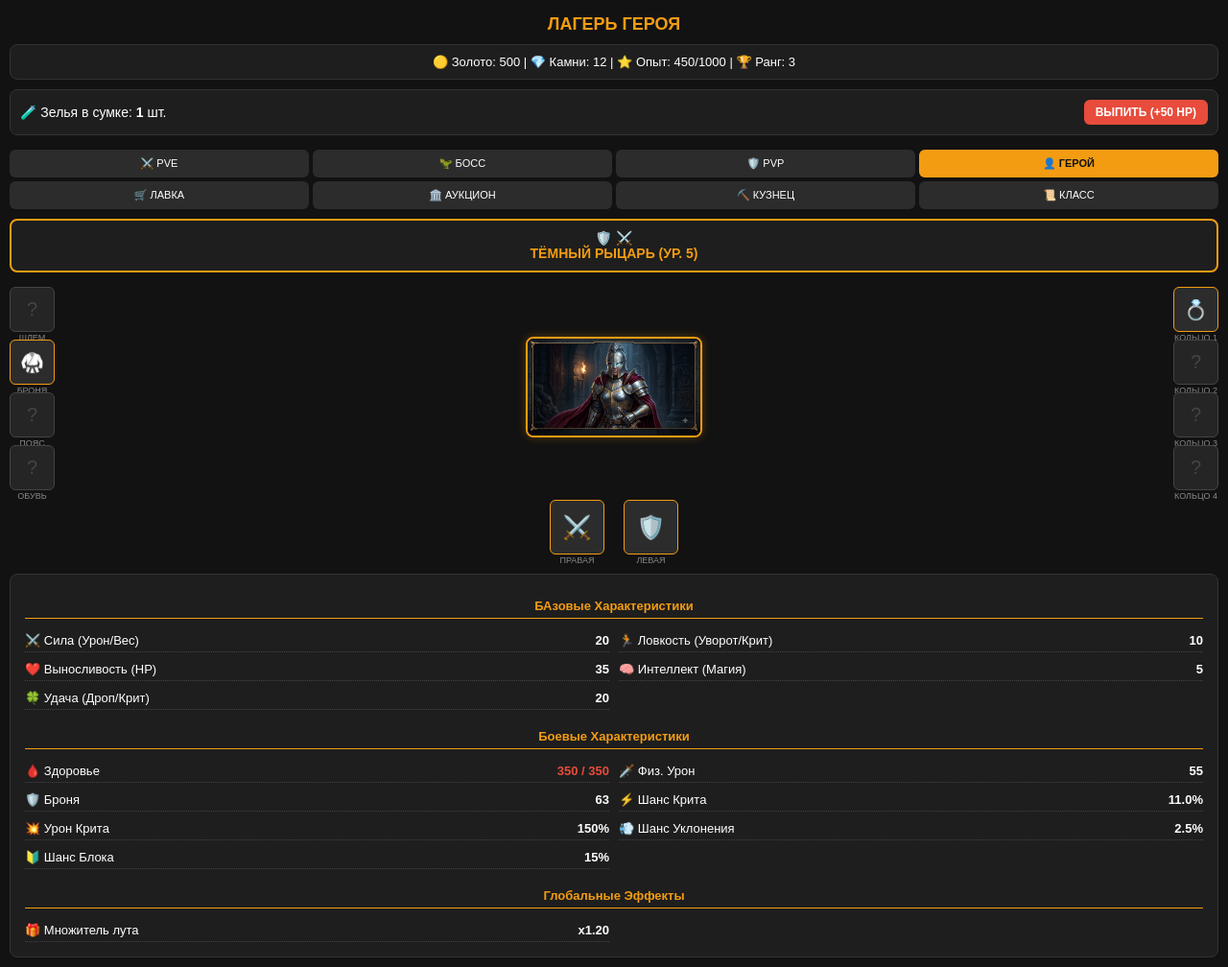
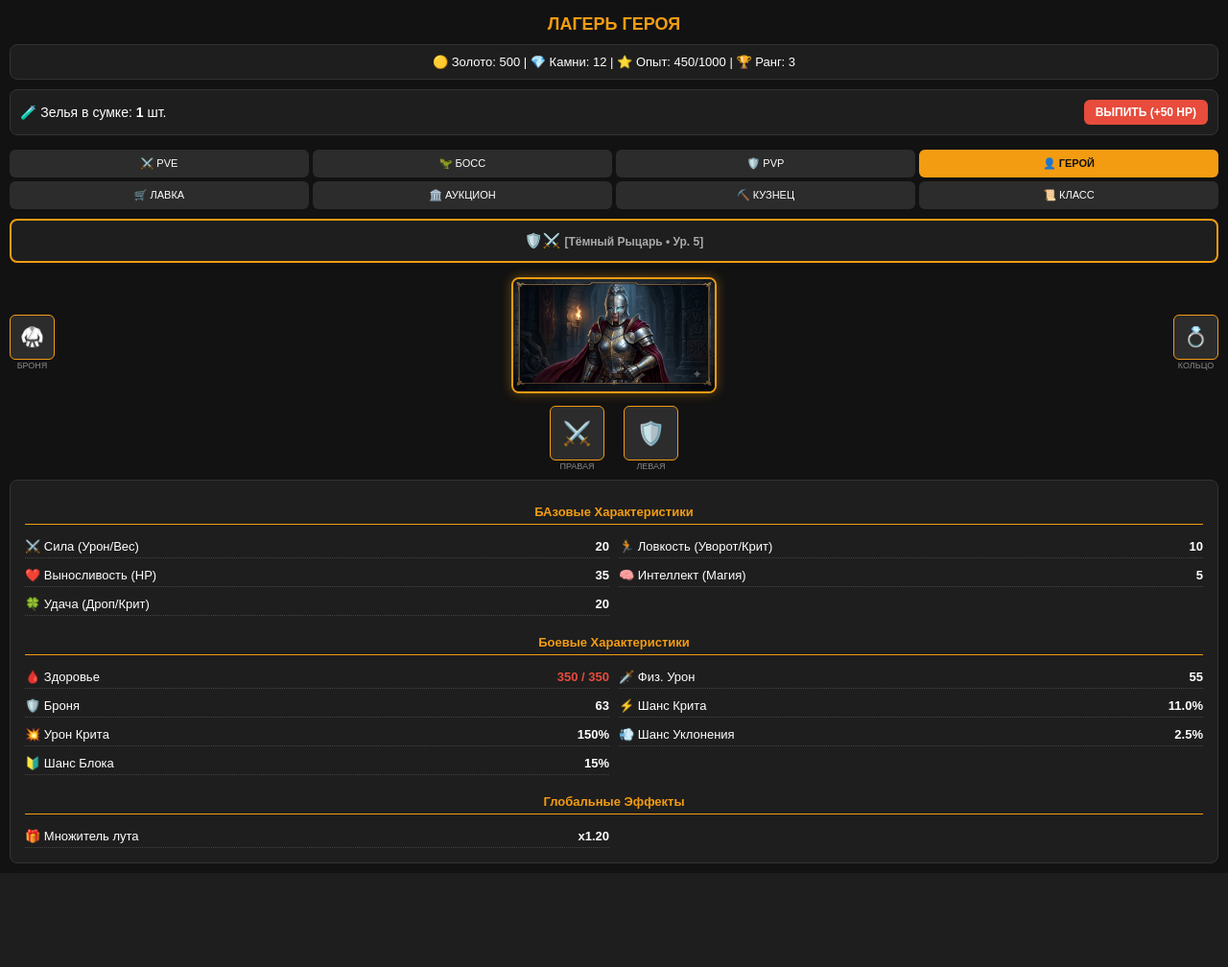
Before and after one commit to eugenepavinskiy-commits/arena-webapp, a Flask app: page / in a window 1280 px wide. Shown: the whole page at 96% size. After the commit the page ends 900 px from the top, so only its background shows below. Run offline with Flask 3, Linux system fonts and the light colour scheme; some libraries are stand-ins or nearby versions.

Commit message:
Update game.html

```diff
--- a/templates/game.html
+++ b/templates/game.html
@@ -51,13 +51,12 @@
             background: #1e1e1e;
             border: 2px solid #f39c12;
             border-radius: 8px;
-            padding: 10px;
+            padding: 12px;
             text-align: center;
             margin-bottom: 15px;
             color: #f39c12;
             font-weight: bold;
-            font-size: 14px;
-            text-transform: uppercase;
+            font-size: 15px;
         }
 
         /* Визуализация Героя */
@@ -84,6 +83,10 @@
             font-size: 20px;
             position: relative;
         }
+        /* Если вещь не надета — скрываем слот */
+        .equip-slot.empty {
+            display: none;
+        }
         .equip-slot.filled {
             border-color: #f39c12;
             background: #2c2c2c;
@@ -99,14 +102,15 @@
         .hero-avatar-box {
             flex-grow: 1;
             text-align: center;
-            padding: 0 10px;
+            padding: 0 5px;
         }
         .hero-avatar {
             width: 100%;
-            max-width: 180px;
+            max-width: 210px; /* Увеличено */
+            height: auto;
             border-radius: 8px;
             border: 2px solid #f39c12;
-            box-shadow: 0 0 10px rgba(243, 156, 18, 0.3);
+            box-shadow: 0 0 12px rgba(243, 156, 18, 0.4);
         }
         .weapons-row {
             display: flex;
@@ -177,13 +181,11 @@
         🟡 Золото: 500 | 💎 Камни: 12 | ⭐ Опыт: 450/1000 | 🏆 Ранг: 3
     </div>
 
-    <!-- Интерактивная панель зелий -->
     <div class="potion-bar">
         <span>🧪 Зелья в сумке: <b id="potion-count">1</b> шт.</span>
         <button class="potion-btn" onclick="drinkPotion()">ВЫПИТЬ (+50 HP)</button>
     </div>
 
-    <!-- Навигация с кликабельными кнопками -->
     <div class="nav-grid">
         <button class="nav-btn" onclick="openSection('PVE')">⚔️ PVE</button>
         <button class="nav-btn" onclick="openSection('БОСС')">🦖 БОСС</button>
@@ -195,12 +197,11 @@
         <button class="nav-btn" onclick="openSection('КЛАСС')">📜 КЛАСС</button>
     </div>
 
-    <!-- Название класса генерируется скриптом -->
+    <!-- Понятный баннер с иконкой, классом и ником -->
     <div class="class-banner" id="ui-class-name">
-        ЗАГРУЗКА КЛАССА...
+        ЗАГРУЗКА...
     </div>
 
-    <!-- Центральный блок: Экипировка и Аватар -->
     <div class="hero-layout">
         <!-- Левая колонка (Броня) -->
         <div class="equip-col">
@@ -210,7 +211,7 @@
             <div class="equip-slot" id="slot-boots"><span class="slot-label">ОБУВЬ</span></div>
         </div>
 
-        <!-- Аватар по центру -->
+        <!-- Увеличенный аватар по центру -->
         <div class="hero-avatar-box">
             <img src="{{ url_for('static', filename='1784660262211.png') }}" alt="Герой" class="hero-avatar">
         </div>
@@ -230,31 +231,27 @@
         <div class="equip-slot" id="slot-weapon2" style="width: 55px; height: 55px; font-size: 24px;"><span class="slot-label">ЛЕВАЯ</span></div>
     </div>
 
-    <!-- Детальная панель характеристик -->
     <div class="stats-panel">
-        <div class="stats-grid" id="ui-stats-grid">
-            <!-- Заполняется JavaScript'ом -->
-        </div>
+        <div class="stats-grid" id="ui-stats-grid"></div>
     </div>
 
     <script>
         const tg = window.Telegram.WebApp;
         tg.expand();
 
-        // 1. БАЗА КЛАССОВ И САБКЛАССОВ
+        // Данные персонажа и классов с четкими иконками
         const CLASSES = {
-            knight: { name: "Рыцарь", armorMult: 1.15, critDmgMult: 1.5, dodgeMult: 1.0 },
-            berserk: { name: "Берсерк", armorMult: 0.9, critDmgMult: 1.8, dodgeMult: 1.0 },
-            shadow: { name: "Тень", armorMult: 1.0, critDmgMult: 2.0, dodgeMult: 1.2 }
+            knight: { name: "Рыцарь", icon: "🛡️⚔️", armorMult: 1.15, critDmgMult: 1.5, dodgeMult: 1.0 },
+            berserk: { name: "Берсерк", icon: "🪓🔥", armorMult: 0.9, critDmgMult: 1.8, dodgeMult: 1.0 },
+            shadow: { name: "Тень", icon: "🗡️🌑", armorMult: 1.0, critDmgMult: 2.0, dodgeMult: 1.2 }
         };
 
         const SUBCLASSES = {
-            none: { name: "", bonus: null },
-            dark_knight: { name: "Тёмный Рыцарь", bonus: "Вампиризм 5%" },
-            juggernaut: { name: "Джаггернаут", bonus: "+10% Урона Двуручным" }
+            none: { name: "" },
+            dark_knight: { name: "Тёмный Рыцарь" },
+            juggernaut: { name: "Джаггернаут" }
         };
 
-        // 2. БАЗА ПРЕДМЕТОВ
         const ITEMS_DB = {
             "sword_01": { id: "sword_01", name: "Стальной Меч", type: "weapon1", icon: "⚔️", stats: { atk: 15, str: 2 } },
             "shield_01": { id: "shield_01", name: "Тяжелый Щит", type: "weapon2", icon: "🛡️", stats: { armor: 20, blockChance: 15, end: 5 } },
@@ -262,21 +259,15 @@
             "armor_01": { id: "armor_01", name: "Латный Доспех", type: "chest", icon: "🥋", stats: { armor: 35, end: 10, str: 3 } }
         };
 
-        // 3. СОСТОЯНИЕ ГЕРОЯ
         let hero = {
+            name: "Гладиатор",
             level: 5,
             baseClass: "knight",
             subClass: "dark_knight",
             hp: 350,
             maxHp: 350,
             potions: 1,
-            baseStats: {
-                str: 15, // Сила
-                agi: 10, // Ловкость
-                end: 20, // Выносливость
-                int: 5,  // Интеллект
-                luk: 5   // Удача
-            },
+            baseStats: { str: 15, agi: 10, end: 20, int: 5, luk: 5 },
             equipment: {
                 head: null,
                 chest: ITEMS_DB["armor_01"],
@@ -285,28 +276,21 @@
                 weapon1: ITEMS_DB["sword_01"],
                 weapon2: ITEMS_DB["shield_01"],
                 ring1: ITEMS_DB["ring_luck"],
-                ring2: null,
-                ring3: null,
-                ring4: null
+                ring2: null, ring3: null, ring4: null
             },
             finalStats: {}
         };
 
-        // 4. ДВИЖОК РАСЧЕТА ХАРАКТЕРИСТИК
+        // Если передан ник от Телеграма, подставим его
+        if (tg.initDataUnsafe && tg.initDataUnsafe.user) {
+            hero.name = tg.initDataUnsafe.user.first_name || "Гладиатор";
+        }
+
         function calculateStats() {
             let total = {
-                str: hero.baseStats.str,
-                agi: hero.baseStats.agi,
-                end: hero.baseStats.end,
-                int: hero.baseStats.int,
-                luk: hero.baseStats.luk,
-                armor: 0,
-                atk: 0,
-                critChance: 5,
-                critDmg: 150,
-                dodge: 0,
-                blockChance: 0,
-                armorPen: 0
+                str: hero.baseStats.str, agi: hero.baseStats.agi, end: hero.baseStats.end,
+                int: hero.baseStats.int, luk: hero.baseStats.luk,
+                armor: 0, atk: 0, critChance: 5, critDmg: 150, dodge: 0, blockChance: 0
             };
 
             for (let key in hero.equipment) {
@@ -337,39 +321,41 @@
 
             hero.maxHp = hp;
             hero.finalStats = {
-                hp: hp,
-                damage: damage,
-                armor: total.armor,
-                critChance: total.critChance.toFixed(1),
-                critDmg: total.critDmg,
-                dodge: total.dodge.toFixed(1),
-                blockChance: total.blockChance,
+                hp: hp, damage: damage, armor: total.armor,
+                critChance: total.critChance.toFixed(1), critDmg: total.critDmg,
+                dodge: total.dodge.toFixed(1), blockChance: total.blockChance,
                 dropMult: dropMultiplier.toFixed(2),
                 str: total.str, agi: total.agi, end: total.end, int: total.int, luk: total.luk
             };
         }
 
-        // 5. ОБНОВЛЕНИЕ ИНТЕРФЕЙСА
         function updateUI() {
-            let clsName = CLASSES[hero.baseClass].name;
+            let cls = CLASSES[hero.baseClass];
             let subName = SUBCLASSES[hero.subClass].name;
-            document.getElementById("ui-class-name").innerHTML = `🛡️ ⚔️<br>${subName ? subName : clsName} (Ур. ${hero.level})`;
+            let classTitle = subName ? subName : cls.name;
 
+            // Красивый баннер: Иконка + Ник + Класс + Уровень
+            document.getElementById("ui-class-name").innerHTML =
+                `${cls.icon} ${hero.name} <span style="font-size:12px; color:#aaa;">[${classTitle} • Ур. ${hero.level}]</span>`;
+
+            // Логика скрытия пустых слотов экипировки
             const slots = ["head", "chest", "belt", "boots", "weapon1", "weapon2", "ring1", "ring2", "ring3", "ring4"];
             slots.forEach(slot => {
                 let el = document.getElementById("slot-" + slot);
                 if (el) {
                     if (hero.equipment[slot]) {
                         el.innerHTML = `${hero.equipment[slot].icon}<span class="slot-label">${getSlotName(slot)}</span>`;
+                        el.classList.remove("empty");
                         el.classList.add("filled");
                     } else {
-                        el.innerHTML = `<span style="color:#444;">?</span><span class="slot-label">${getSlotName(slot)}</span>`;
+                        // Если вещь не надета — скрываем элемент полностью
+                        el.innerHTML = "";
+                        el.classList.add("empty");
                         el.classList.remove("filled");
                     }
                 }
             });
 
-            // Обновляем счетчик зелий
             let potionEl = document.getElementById("potion-count");
             if (potionEl) potionEl.innerText = hero.potions;
 
@@ -401,19 +387,14 @@
             const names = {
                 head: "ШЛЕМ", chest: "БРОНЯ", belt: "ПОЯС", boots: "ОБУВЬ",
                 weapon1: "ПРАВАЯ", weapon2: "ЛЕВАЯ",
-                ring1: "КОЛЬЦО 1", ring2: "КОЛЬЦО 2", ring3: "КОЛЬЦО 3", ring4: "КОЛЬЦО 4"
+                ring1: "КОЛЬЦО", ring2: "КОЛЬЦО", ring3: "КОЛЬЦО", ring4: "КОЛЬЦО"
             };
             return names[slotId];
         }
 
-        // 6. ЛОГИКА ИНТЕРАКТИВА (Кнопки и Зелья)
         function openSection(sectionName) {
-            if (sectionName === 'ГЕРОЙ') {
-                return; // мы уже здесь
-            }
-            if (tg && tg.HapticFeedback) {
-                tg.HapticFeedback.impactOccurred('medium');
-            }
+            if (sectionName === 'ГЕРОЙ') return;
+            if (tg && tg.HapticFeedback) tg.HapticFeedback.impactOccurred('medium');
             alert("Раздел '" + sectionName + "' в разработке!");
         }
 
@@ -426,18 +407,13 @@
                 hero.potions--;
                 hero.hp = Math.min(hero.finalStats.hp, hero.hp + 50);
                 updateUI();
-                if (tg && tg.HapticFeedback) {
-                    tg.HapticFeedback.notificationOccurred('success');
-                }
+                if (tg && tg.HapticFeedback) tg.HapticFeedback.notificationOccurred('success');
             } else {
-                if (tg && tg.HapticFeedback) {
-                    tg.HapticFeedback.notificationOccurred('error');
-                }
+                if (tg && tg.HapticFeedback) tg.HapticFeedback.notificationOccurred('error');
                 alert("У вас нет зелий в сумке!");
             }
         }
 
-        // Запуск при старте
         calculateStats();
         updateUI();
     </script>
```
